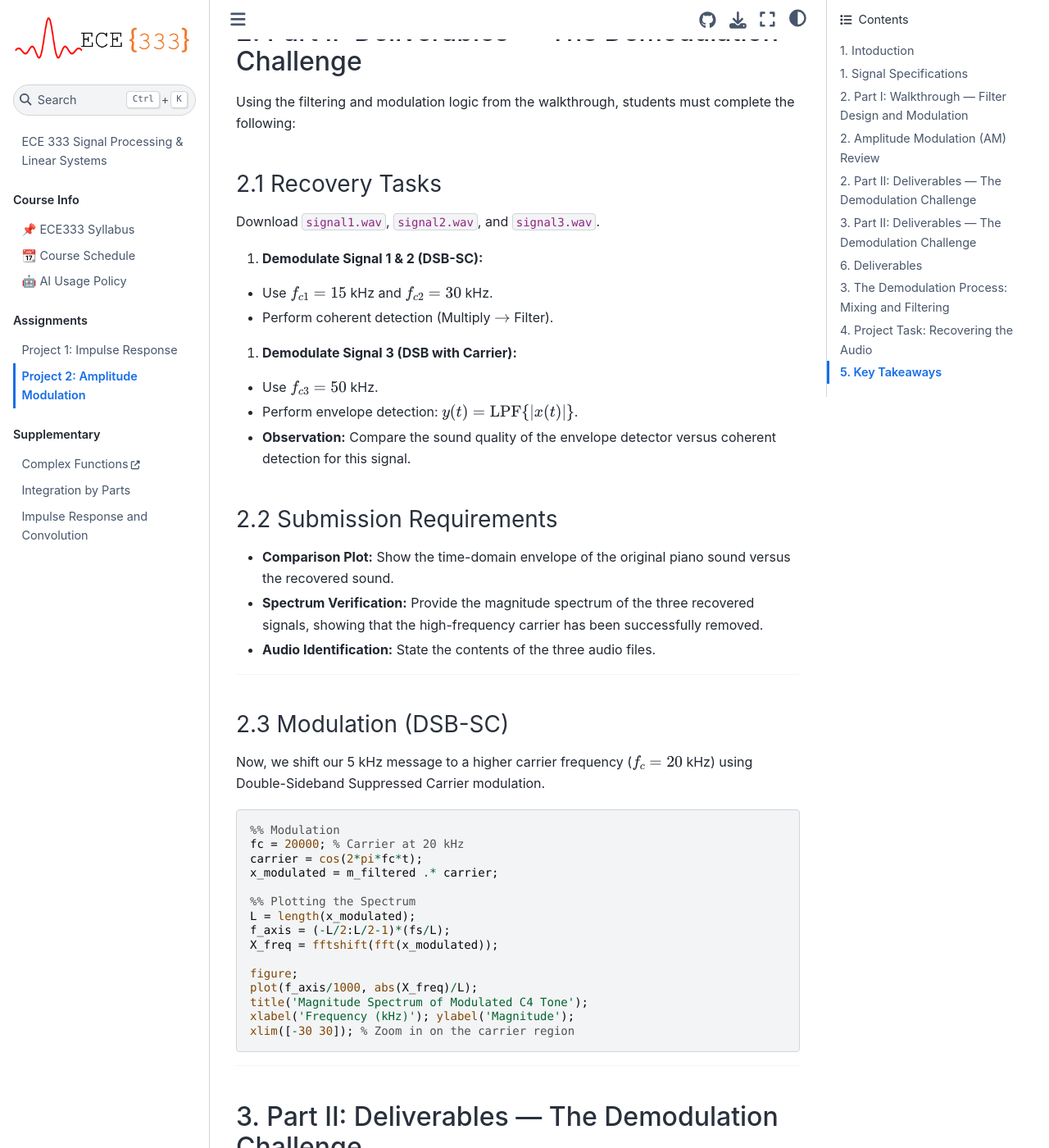
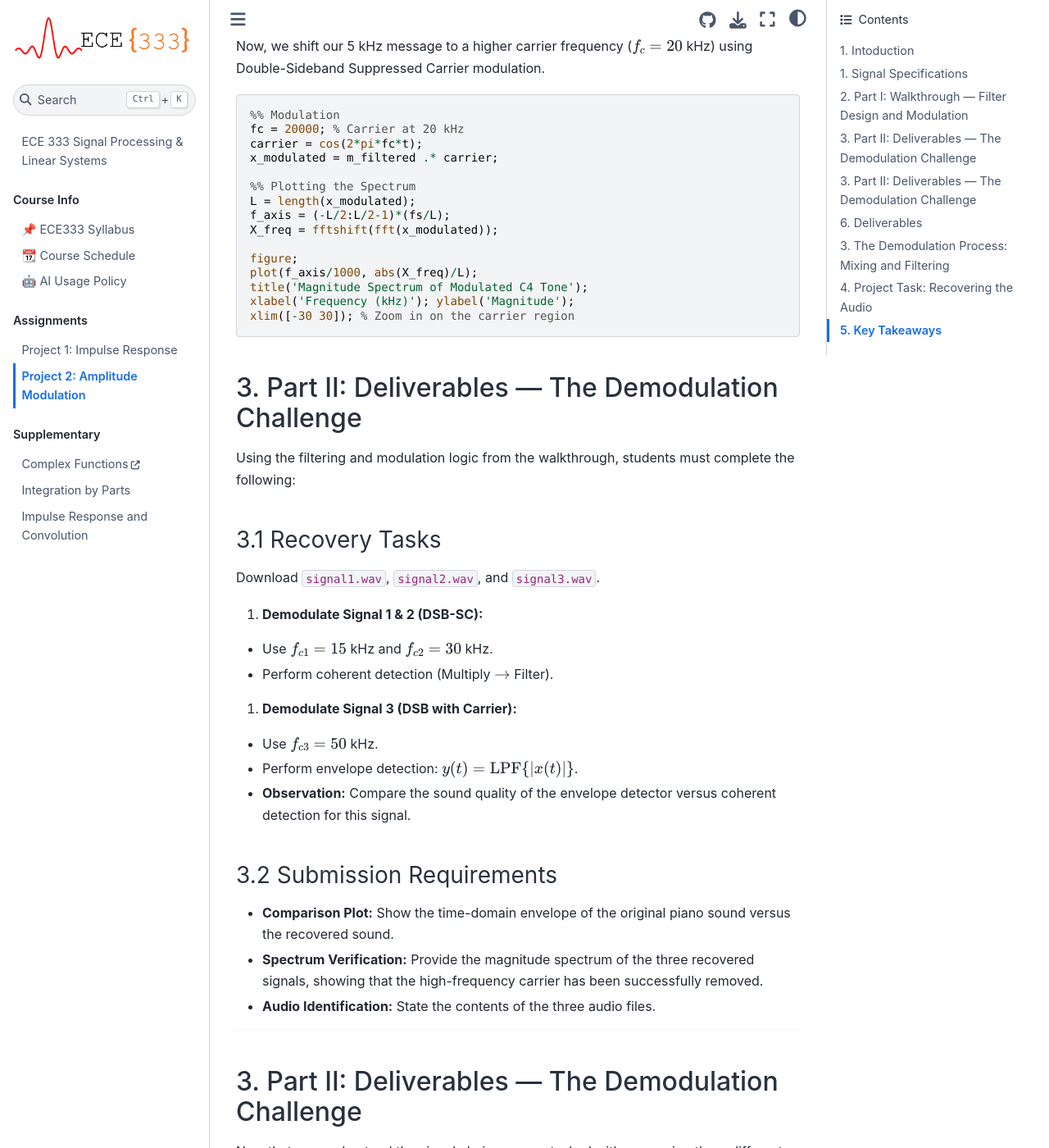
Before and after one commit to USAFA-ECE/ece333, a Jupyter Book: the page built from book/Assignments/project2.md, in a window 1280 px wide and 1400 px high, scrolled down 5521 px. Shown: the whole window at 82% size. Built offline with Jupyter Book 1.0.4 settings and Sphinx 7.4.7 and the Sphinx Book theme 1.1.4, drawn with Linux system fonts in a browser that asks for light colours; some of the changed lines change nothing that is shown; some of the changed text lies outside the part shown.

Commit message:
Updated p2

````diff
--- a/book/Assignments/project2.md
+++ b/book/Assignments/project2.md
@@ -26,7 +26,7 @@
 
 ---
 
-### 2.2 Analog Filter Design and Testing
+### 2.1 Analog Filter Design and Testing
 
 To restrict our signal's bandwidth, we use a **Butterworth filter**, known for its "maximally flat" response. This means it maintains a very consistent gain across the frequencies we want to keep (the passband) before rolling off at the cutoff.
 
@@ -144,7 +144,7 @@
 Filtered output showing the preservation of the 2 Hz signal, the 3 dB attenuation of the 5 Hz signal, and the removal of the 15 Hz component.
 ```
 
-## 2. Amplitude Modulation (AM) Review
+### 2.2 Amplitude Modulation (AM) Review
 
 In this project, we focus on **Double-Sideband Suppressed Carrier (DSB-SC)** modulation. A message signal $m(t)$ is multiplied by a carrier wave at frequency $f_c$:
 
@@ -152,7 +152,7 @@
 
 From the properties of the Fourier Transform, we know that multiplication in the time domain corresponds to shifting in the frequency domain. This places the message spectrum at $\pm f_c$, effectively moving the audio information far away from $0$ Hz.
 
-### 1.3 Modulation (DSB-SC)
+#### Modulation (DSB-SC)
 
 Finally, we shift this realistic piano signal to a 25 kHz carrier frequency.
 
@@ -166,37 +166,9 @@
 title('Modulated Signal Spectrum (Centered at 25 kHz)');
 xlabel('Frequency (kHz)');
 xlim([15 35]);
-
 ```
 
----
 
-## 2. Part II: Deliverables — The Demodulation Challenge
-
-Using the filtering and modulation logic from the walkthrough, students must complete the following:
-
-### 2.1 Recovery Tasks
-
-Download `signal1.wav`, `signal2.wav`, and `signal3.wav`.
-
-1. **Demodulate Signal 1 & 2 (DSB-SC):**
-
-* Use $f_{c1} = 15$ kHz and $f_{c2} = 30$ kHz.
-* Perform coherent detection (Multiply $\to$ Filter).
-
-1. **Demodulate Signal 3 (DSB with Carrier):**
-
-* Use $f_{c3} = 50$ kHz.
-* Perform envelope detection: $y(t) = \text{LPF}\{ |x(t)| \}$.
-* **Observation:** Compare the sound quality of the envelope detector versus coherent detection for this signal.
-
-### 2.2 Submission Requirements
-
-* **Comparison Plot:** Show the time-domain envelope of the original piano sound versus the recovered sound.
-* **Spectrum Verification:** Provide the magnitude spectrum of the three recovered signals, showing that the high-frequency carrier has been successfully removed.
-* **Audio Identification:** State the contents of the three audio files.
-
----
 
 ### 2.3 Modulation (DSB-SC)
 
@@ -218,8 +190,39 @@
 title('Magnitude Spectrum of Modulated C4 Tone');
 xlabel('Frequency (kHz)'); ylabel('Magnitude');
 xlim([-30 30]); % Zoom in on the carrier region
+```
 
-```
+
+
+
+
+
+
+
+## 3. Part II: Deliverables — The Demodulation Challenge
+
+Using the filtering and modulation logic from the walkthrough, students must complete the following:
+
+### 3.1 Recovery Tasks
+
+Download `signal1.wav`, `signal2.wav`, and `signal3.wav`.
+
+1. **Demodulate Signal 1 & 2 (DSB-SC):**
+
+* Use $f_{c1} = 15$ kHz and $f_{c2} = 30$ kHz.
+* Perform coherent detection (Multiply $\to$ Filter).
+
+1. **Demodulate Signal 3 (DSB with Carrier):**
+
+* Use $f_{c3} = 50$ kHz.
+* Perform envelope detection: $y(t) = \text{LPF}\{ |x(t)| \}$.
+* **Observation:** Compare the sound quality of the envelope detector versus coherent detection for this signal.
+
+### 3.2 Submission Requirements
+
+* **Comparison Plot:** Show the time-domain envelope of the original piano sound versus the recovered sound.
+* **Spectrum Verification:** Provide the magnitude spectrum of the three recovered signals, showing that the high-frequency carrier has been successfully removed.
+* **Audio Identification:** State the contents of the three audio files.
 
 ---
 
````
